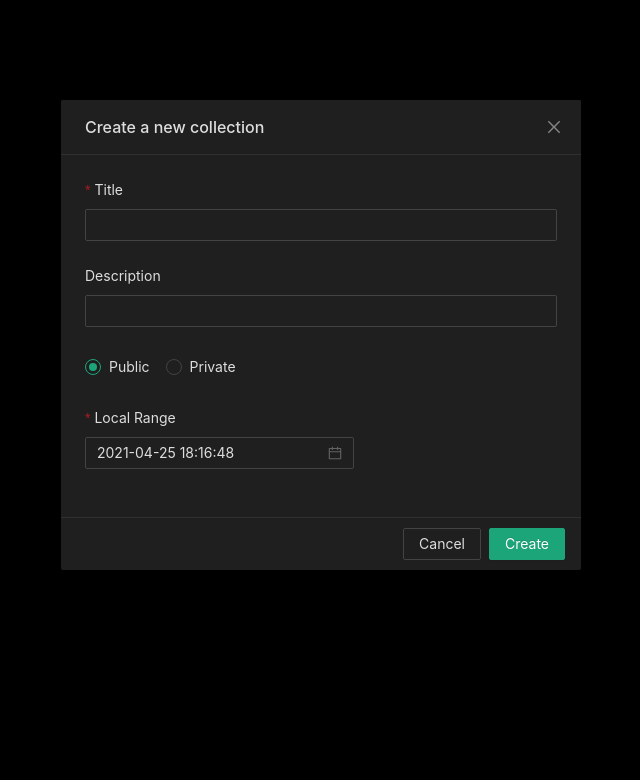
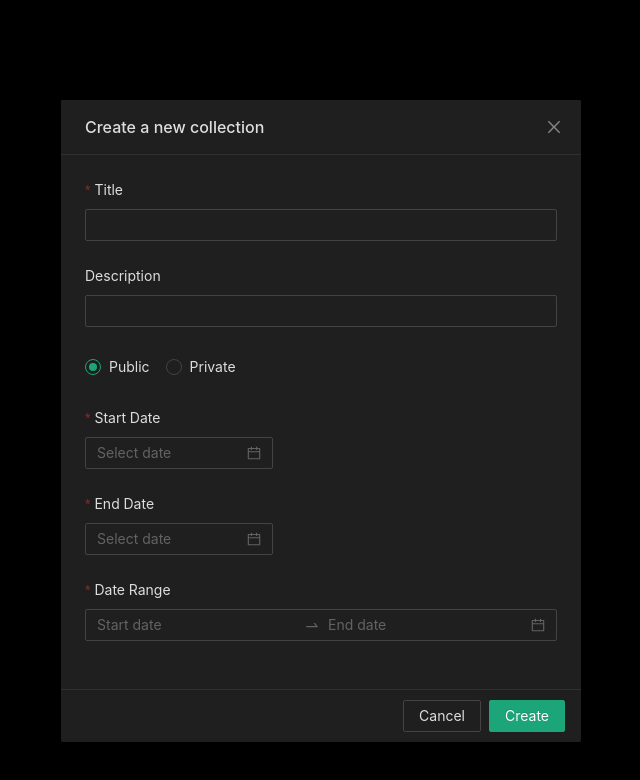
Before and after one commit to dhausser/antd-demo-ts, a React (Create React App) app: page / in a window 1280 px wide. Both pictures are taken after a click on the button "New Collection". Shown: the top 780 px of the page, without its empty margins (319-959 px from the left). Built offline with nearby package versions, Linux system fonts and the light colour scheme.

Commit message:
fixed datepicker

```diff
--- a/src/App.tsx
+++ b/src/App.tsx
@@ -2,8 +2,7 @@ import React, { useState } from 'react';
 import { Button, Modal, Form, Input, Radio } from 'antd';
 import dayjs, { Dayjs } from 'dayjs';
 import utc from 'dayjs/plugin/utc'
-import { DatePicker, CustomPicker } from './components'
-import moment from 'moment-timezone'
+import { DatePicker } from './components'
 import './App.less'
 
 dayjs.extend(utc)
@@ -23,7 +22,7 @@ interface CollectionCreateFormProps {
   onCancel: () => void;
 }
 
-// const { RangePicker } = DatePicker;
+const { RangePicker } = DatePicker;
 
 const inputConfig = { rules: [{ required: true, message: 'Please input a title!' }] }
 
@@ -31,9 +30,9 @@ const timeConfig = {
   rules: [{ type: 'object' as const, required: true, message: 'Please select time!' }],
 };
 
-// const rangeConfig = {
-//   rules: [{ type: 'array' as const, required: true, message: 'Please select time!' }],
-// };
+const rangeConfig = {
+  rules: [{ type: 'array' as const, required: true, message: 'Please select time!' }],
+};
 
 export function CollectionCreateForm({
   visible,
@@ -85,7 +84,7 @@ export function CollectionCreateForm({
           </Radio.Group>
         </Form.Item>
 
-        {/* <Form.Item name="startDate" label="Start Date" {...timeConfig}>
+        <Form.Item name="startDate" label="Start Date" {...timeConfig}>
           <DatePicker />
         </Form.Item>
 
@@ -95,10 +94,6 @@ export function CollectionCreateForm({
 
         <Form.Item name="dateRange" label="Date Range" {...rangeConfig}>
           <RangePicker showTime />
-        </Form.Item> */}
-
-        <Form.Item name="localDate" label="Local Range" {...timeConfig}>
-          <CustomPicker value="2014-06-01 12:00" />
         </Form.Item>
       </Form>
     </Modal>
```
Also changed, not shown: .devcontainer/devcontainer.json (added), 1 other file (tests, documents, lock files or other folders).
